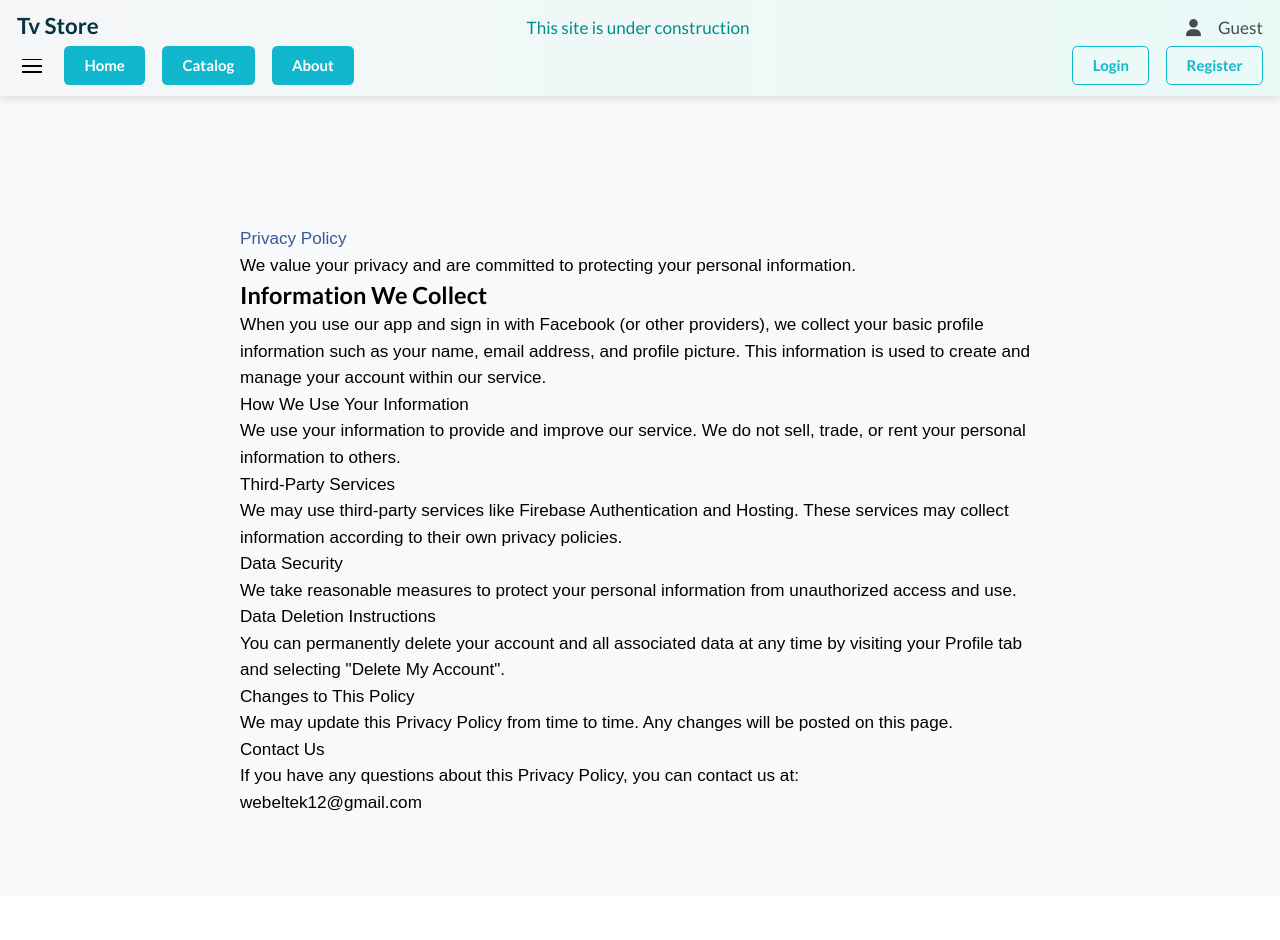
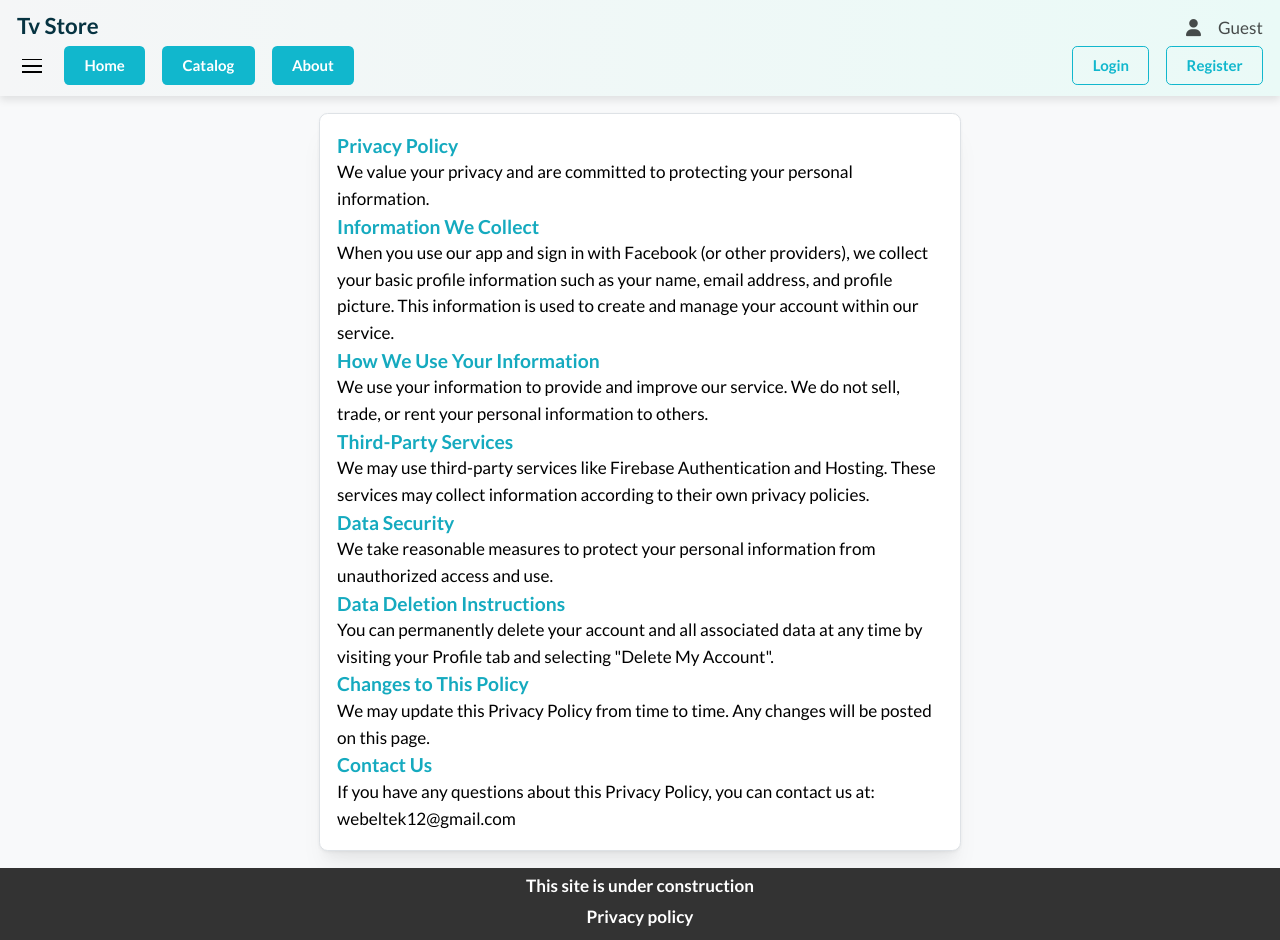
Before and after one commit to Webeltek/item_store, a React (Vite) app in the folder client/: page /privacy-policy in a window 1280 px wide. Shown: the top 940 px of the page. Built offline with nearby package versions, Linux system fonts and the light colour scheme; no server answers.

Commit message:
under constr msg in the footer privacy policy style

```diff
--- a/client/src/components/footer/Footer.css
+++ b/client/src/components/footer/Footer.css
@@ -5,7 +5,7 @@ footer {
     padding: 0.3rem 0;
     margin-top: auto;
     position: relative;
-    height: 5rem;
+    height: 6rem;
   }
 
   footer p {
--- a/client/src/components/footer/Footer.jsx
+++ b/client/src/components/footer/Footer.jsx
@@ -5,8 +5,10 @@ export default function Footer(){
     return (
         <footer>
             <div>
+                <p style={{ fontWeight: "bold"}}>This site is under construction</p>
                 <Link to="/privacy-policy">Privacy policy</Link>
-                <p>&copy; 2025 TvStore</p>
+                <p>&copy; 2025 TvStore,  Webeltek Velislav Velikov</p>
+                <p> </p>
             </div>
         </footer>
     )
--- a/client/src/components/header/Header.jsx
+++ b/client/src/components/header/Header.jsx
@@ -19,7 +19,6 @@ export default function Header({
                 <Stack className={classes.topHeader} gap="0">
                     <Group justify='space-between' align='baseline' p="0 1rem">
                         <span className={classes.siteTitle}>Tv Store</span>
-                        <span style={{ color: "darkcyan"}}>This site is under construction</span>
                         <div className={classes.profileMenu}>
                             <i className={`fa-solid fa-user ${classes["profile-menu-icon"]}`}></i>
                             { isAuthenticated ?
--- a/client/src/components/privacy-policy/PrivacyPolicy.jsx
+++ b/client/src/components/privacy-policy/PrivacyPolicy.jsx
@@ -1,52 +1,52 @@
-import { Title } from "@mantine/core";
+import { Paper, Title } from "@mantine/core";
 import { Link } from "react-router-dom";
 
 export default function PrivacyPolicy() {
     return (
-      <div style={{ maxWidth: '800px', margin: '50px auto', padding: '80px 0 100px', fontFamily: 'Arial, sans-serif' }}>
-        <h1 style={{ color: '#3b5998'}}>Privacy Policy</h1>
+      <Paper shadow="md" withBorder p="1em" radius="md" maw={600} m="1em auto" w="100%">
+        <Title c="cyan.6" order={4}>Privacy Policy</Title>
 
         <p>
           We value your privacy and are committed to protecting your personal information.
         </p>
 
-        <Title order={3}>Information We Collect</Title>
+        <Title c="cyan.6" order={4}>Information We Collect</Title>
         <p>
           When you use our app and sign in with Facebook (or other providers), we collect your basic profile
           information such as your name, email address, and profile picture. This information is used to create
           and manage your account within our service.
         </p>
 
-        <h2>How We Use Your Information</h2>
+        <Title c="cyan.6" order={4}>How We Use Your Information</Title>
         <p>
           We use your information to provide and improve our service. We do not sell, trade, or rent your
           personal information to others.
         </p>
 
-        <h2>Third-Party Services</h2>
+        <Title c="cyan.6" order={4}>Third-Party Services</Title>
         <p>
           We may use third-party services like Firebase Authentication and Hosting. These services may collect
           information according to their own privacy policies.
         </p>
 
-        <h2>Data Security</h2>
+        <Title c="cyan.6" order={4}>Data Security</Title>
         <p>
           We take reasonable measures to protect your personal information from unauthorized access and use.
         </p>
-        <h2>Data Deletion Instructions</h2>
+        <Title c="cyan.6" order={4}>Data Deletion Instructions</Title>
         <p>You can permanently delete your account and all associated data at any time by visiting your Profile tab and selecting &quot;Delete My Account&quot;.</p>
 
-        <h2>Changes to This Policy</h2>
+        <Title c="cyan.6" order={4}>Changes to This Policy</Title>
         <p>
           We may update this Privacy Policy from time to time. Any changes will be posted on this page.
         </p>
 
-        <h2>Contact Us</h2>
+        <Title c="cyan.6" order={4}>Contact Us</Title>
         <p>
           If you have any questions about this Privacy Policy, you can contact us at:
           <br />
           <a href="mailto:webeltek12@gmail.com">webeltek12@gmail.com</a>
         </p>
-      </div>
+      </Paper>
     );
   }
```
